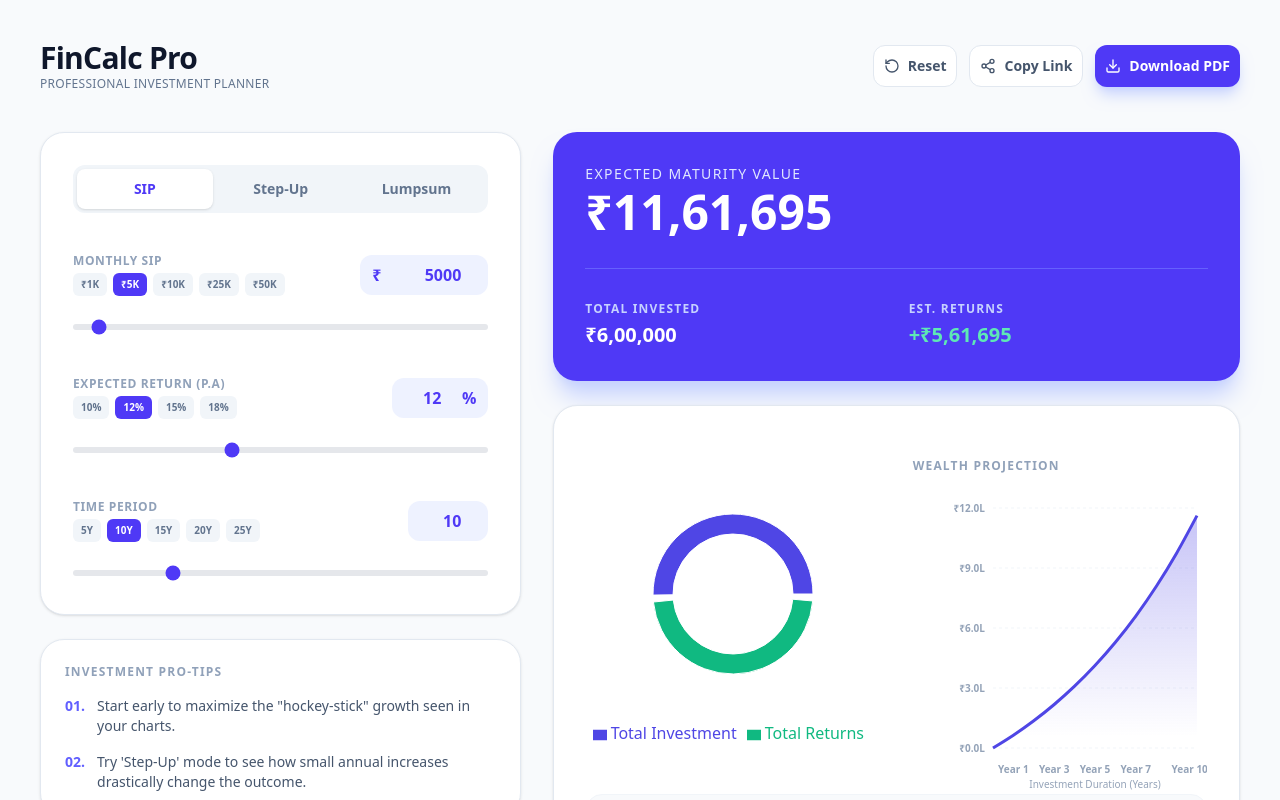
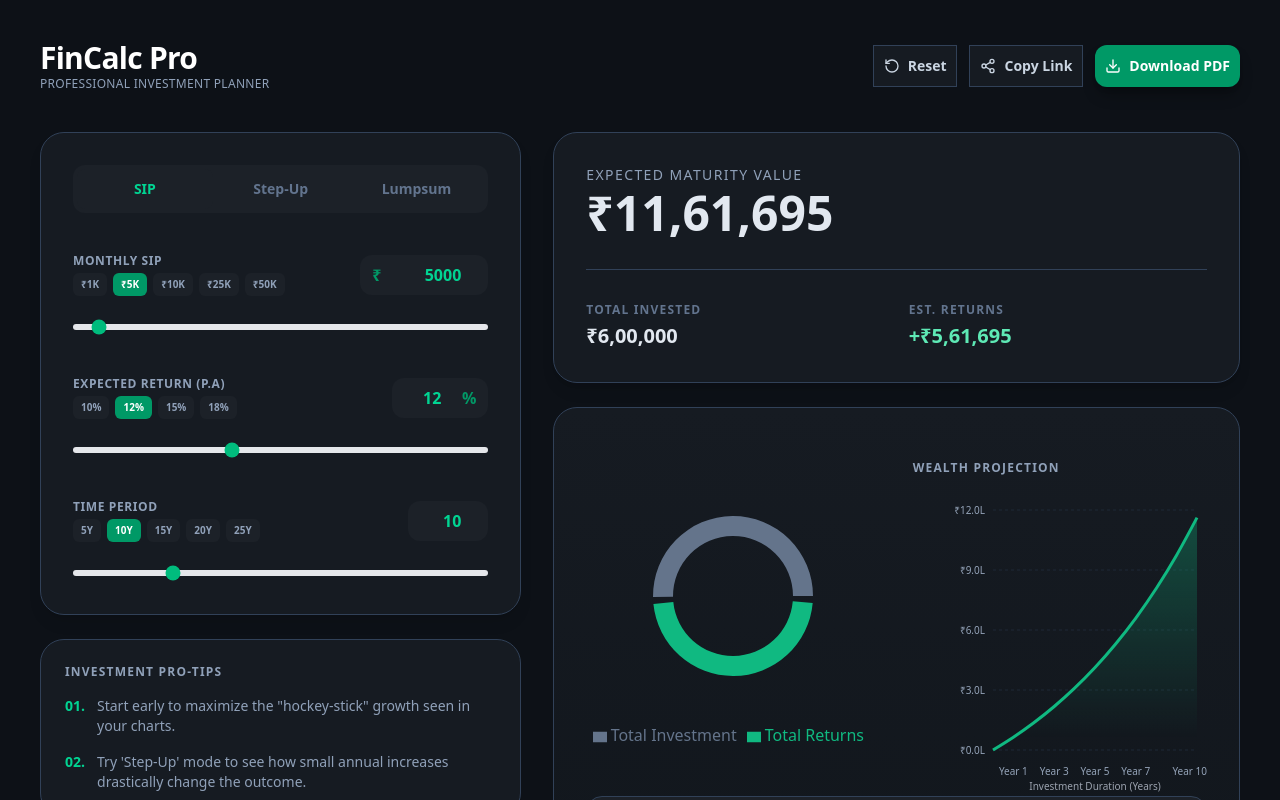
Before and after one commit to sohxmdv/sip-calculator, a React (Vite) app: page / in a window 1280 px wide. Shown: the top 800 px of the page. Built offline with nearby package versions, Linux system fonts and the light colour scheme.

Commit message:
Theme fixes

```diff
--- a/src/App.jsx
+++ b/src/App.jsx
@@ -24,24 +24,24 @@ function App() {
   };
 
   return (
-    <div className="min-h-screen bg-slate-50 p-4 md:p-8 lg:p-10">
+    <div className="min-h-screen bg-[#0d1117] text-slate-200 p-4 md:p-8 lg:p-10">
       <div className="max-w-7xl mx-auto">
 
         <header className="mb-6 md:mb-10 flex flex-col md:flex-row justify-between items-center gap-4">
           <div className="text-center md:text-left">
-            <h1 className="text-2xl md:text-3xl font-extrabold text-slate-900 tracking-tight">FinCalc Pro</h1>
-            <p className="text-slate-500 font-medium tracking-wide uppercase text-[10px] md:text-xs">Professional Investment Planner</p>
+            <h1 className="text-2xl md:text-3xl font-extrabold text-white tracking-tight">FinCalc Pro</h1>
+            <p className="text-slate-400 font-medium tracking-wide uppercase text-[10px] md:text-xs">Professional Investment Planner</p>
           </div>
 
           {/* ACTION BUTTONS */}
           <div className="flex gap-3">
-            <button onClick={sip.reset} className="p-2.5 bg-white border border-slate-200 text-slate-600 rounded-xl hover:bg-slate-50 transition-all flex items-center gap-2 text-sm font-bold">
+            <button onClick={sip.reset} className="p-2.5 bg-[#161b22] border border-slate-700 text-slate-300 hover:bg-[#1c2128] transition-all flex items-center gap-2 text-sm font-bold">
               <RotateCcw size={16} /> <span className="hidden sm:inline">Reset</span>
             </button>
-            <button onClick={handleShare} className="p-2.5 bg-white border border-slate-200 text-slate-600 rounded-xl hover:bg-slate-50 transition-all flex items-center gap-2 text-sm font-bold">
+            <button onClick={handleShare} className="p-2.5 bg-[#161b22] border border-slate-700 text-slate-300 hover:bg-[#1c2128] transition-all flex items-center gap-2 text-sm font-bold">
               <Share2 size={16} /> <span className="hidden sm:inline">Copy Link</span>
             </button>
-            <button onClick={() => window.print()} className="p-2.5 bg-indigo-600 text-white rounded-xl hover:bg-indigo-700 transition-all flex items-center gap-2 text-sm font-bold shadow-lg shadow-indigo-200">
+            <button onClick={() => window.print()} className="p-2.5 bg-emerald-600 hover:bg-emerald-700 text-white rounded-xl transition-all flex items-center gap-2 text-sm font-bold shadow-lg shadow-black/30">
               <Download size={16} /> <span className="hidden sm:inline">Download PDF</span>
             </button>
           </div>
@@ -59,15 +59,15 @@ function App() {
             <InputSection sip={sip} formatINR={formatINR} />
 
             {/* NEW: Quick Tips Card to fill the 'Blank Space' beautifully */}
-            <div className="hidden lg:block p-6 bg-white rounded-3xl border border-slate-200 shadow-sm">
+            <div className="hidden lg:block p-6 bg-[#161b22] rounded-3xl border border-slate-700">
               <h4 className="text-xs font-bold text-slate-400 uppercase tracking-widest mb-4">Investment Pro-Tips</h4>
               <ul className="space-y-4">
-                <li className="flex gap-3 text-sm text-slate-600">
-                  <span className="text-indigo-500 font-bold">01.</span>
+                <li className="flex gap-3 text-sm text-slate-400">
+                  <span className="text-emerald-400 font-bold">01.</span>
                   Start early to maximize the "hockey-stick" growth seen in your charts.
                 </li>
-                <li className="flex gap-3 text-sm text-slate-600">
-                  <span className="text-indigo-500 font-bold">02.</span>
+                <li className="flex gap-3 text-sm text-slate-400">
+                  <span className="text-emerald-400 font-bold">02.</span>
                   Try 'Step-Up' mode to see how small annual increases drastically change the outcome.
                 </li>
               </ul>
@@ -82,7 +82,7 @@ function App() {
           >
             <ResultsDisplay results={sip.results} formatINR={formatINR} />
 
-            <div className="bg-white p-6 md:p-8 rounded-3xl shadow-sm border border-slate-200">
+            <div className="bg-gradient-to-b from-[#161b22] to-[#11161c] p-6 md:p-8 rounded-3xl border border-slate-700">
               <div className="flex flex-col sm:flex-row items-center justify-around gap-8">
                 <div className="w-full sm:w-1/2 flex justify-center">
                   <Visualizer invested={sip.results.totalInvested} returns={sip.results.estimatedReturns} />
@@ -92,11 +92,11 @@ function App() {
                 </div>
               </div>
 
-              <div className="mt-8 p-4 md:p-6 bg-slate-50 rounded-2xl border border-slate-100">
-                <h4 className="font-bold text-slate-800 flex items-center gap-2 text-sm">
+              <div className="mt-8 p-4 md:p-6 bg-[#1c2128] rounded-2xl border border-slate-700">
+                <h4 className="font-bold text-slate-200 flex items-center gap-2 text-sm">
                   <span>🚀</span> Wealth Insight
                 </h4>
-                <p className="text-slate-600 text-xs md:text-sm mt-2 leading-relaxed">
+                <p className="text-slate-400 text-xs md:text-sm mt-2 leading-relaxed">
                   {getWealthInsight(sip.results, sip.years, sip.mode)}
                 </p>
               </div>
--- a/src/components/GrowthChart.jsx
+++ b/src/components/GrowthChart.jsx
@@ -9,17 +9,17 @@ const CustomTooltip = ({ active, payload, label }) => {
   if (active && payload && payload.length) {
     const { invested, gains, total } = payload[0].payload;
     return (
-      <div className="bg-white p-4 shadow-xl border border-slate-100 rounded-2xl">
+      <div className="bg-[#161b22] p-4 shadow-xl border border-slate-100 rounded-2xl">
         <p className="text-xs font-bold text-slate-400 uppercase mb-2">{label}</p>
         <div className="space-y-1">
-          <p className="text-sm font-semibold text-indigo-600">
+          <p className="text-sm font-semibold text-emerald-400">
             Invested: ₹{invested.toLocaleString('en-IN')}
           </p>
           <p className="text-sm font-semibold text-emerald-500">
             Gains: ₹{gains.toLocaleString('en-IN')}
           </p>
           <div className="pt-1 mt-1 border-t border-slate-100">
-            <p className="text-sm font-bold text-slate-800">
+            <p className="text-sm font-bold text-slate-200">
               Total: ₹{total.toLocaleString('en-IN')}
             </p>
           </div>
@@ -56,21 +56,21 @@ const GrowthChart = ({ monthlyAmount, rate, years }) => {
         <AreaChart data={data} margin={{ top: 10, right: 10, left: 20, bottom: 20 }}>
           <defs>
             <linearGradient id="colorTotal" x1="0" y1="0" x2="0" y2="1">
-              <stop offset="5%" stopColor="#4F46E5" stopOpacity={0.3}/>
-              <stop offset="95%" stopColor="#4F46E5" stopOpacity={0}/>
+              <stop offset="5%" stopColor="#10b981" stopOpacity={0.3}/>
+              <stop offset="95%" stopColor="#10b981" stopOpacity={0}/>
             </linearGradient>
           </defs>
-          <CartesianGrid strokeDasharray="3 3" vertical={false} stroke="#F1F5F9" />
+          <CartesianGrid strokeDasharray="3 3" vertical={false} stroke="#1f2937" />
 
           <XAxis
             dataKey="year"
             fontSize={10}
             tickLine={false}
             axisLine={false}
-            tick={{ fill: '#94A3B8', fontWeight: 600 }}
+            tick={{ fill: '#94A3B8', fontWeight: 500 }}
             dy={10}
           >
-            <Label value="Investment Duration (Years)" offset={-10} position="insideBottom" fontSize={10} fill="#94A3B8" />
+            <Label value="Investment Duration (Years)" offset={-10} position="insideBottom" fontSize={10} fill="#9ca3af" />
           </XAxis>
 
           <YAxis
@@ -78,15 +78,15 @@ const GrowthChart = ({ monthlyAmount, rate, years }) => {
             tickLine={false}
             axisLine={false}
             tickFormatter={(val) => `₹${(val / 100000).toFixed(1)}L`}
-            tick={{ fill: '#94A3B8', fontWeight: 600 }}
+            tick={{ fill: '#94A3B8', fontWeight: 500 }}
           />
 
-          <Tooltip content={<CustomTooltip />} cursor={{ stroke: '#4F46E5', strokeWidth: 1, strokeDasharray: '5 5' }} />
+          <Tooltip content={<CustomTooltip />} cursor={{ stroke: '#10b981', strokeWidth: 1, strokeDasharray: '5 5' }} />
 
           <Area
             type="monotone"
             dataKey="total"
-            stroke="#4F46E5"
+            stroke="#10b981"
             strokeWidth={3}
             fillOpacity={1}
             fill="url(#colorTotal)"
--- a/src/components/InputSection.jsx
+++ b/src/components/InputSection.jsx
@@ -13,8 +13,8 @@ const InputSection = ({ sip }) => {
     <button
       onClick={() => onClick(value)}
       className={`px-2 py-1 text-[10px] font-bold rounded-md transition-all ${current === value
-          ? 'bg-indigo-600 text-white'
-          : 'bg-slate-100 text-slate-500 hover:bg-indigo-100'
+          ? 'bg-emerald-600 text-white'
+          : 'bg-[#1c2128] text-slate-400 hover:bg-[#252b34]'
         }`}
     >
       {label}
@@ -22,15 +22,15 @@ const InputSection = ({ sip }) => {
   );
 
   return (
-    <div className="bg-white p-8 rounded-3xl shadow-sm border border-slate-200">
+    <div className="bg-[#161b22] p-8 rounded-3xl shadow-lg border border-slate-700">
 
       {/* MODE TOGGLE */}
-      <div className="flex p-1 bg-slate-100 rounded-xl mb-10">
+      <div className="flex p-1 bg-[#1c2128] rounded-xl mb-10">
         {['SIP', 'Step-Up', 'Lumpsum'].map((m) => (
           <button
             key={m}
             onClick={() => sip.setMode(m)}
-            className={`flex-1 py-2.5 text-sm font-bold rounded-lg transition-all ${sip.mode === m ? 'bg-white shadow-sm text-indigo-600' : 'text-slate-500 hover:text-slate-700'
+            className={`flex-1 py-2.5 text-sm font-bold rounded-lg transition-all ${sip.mode === m ? 'bg-[#1c2128] text-emerald-400' : 'text-slate-500 hover:text-slate-700'
               }`}
           >
             {m}
@@ -57,15 +57,15 @@ const InputSection = ({ sip }) => {
               </div>
             </div>
             <div className="relative">
-              <span className="absolute left-3 top-1/2 -translate-y-1/2 text-indigo-600 font-bold">₹</span>
+              <span className="absolute left-3 top-1/2 -translate-y-1/2 text-emerald-600 font-bold">₹</span>
               <input
                 type="number" value={sip.amount}
                 onChange={(e) => handleInputChange(e, sip.setAmount, 500, 1000000)}
-                className="w-32 pl-7 pr-3 py-2 bg-indigo-50 border-none rounded-xl text-right font-bold text-indigo-600 focus:ring-2 focus:ring-indigo-500 outline-none"
+                className="w-32 pl-7 pr-3 py-2 bg-[#1c2128] border-none rounded-xl text-right font-bold text-emerald-400 focus:ring-2 focus:ring-emerald-500 outline-none"
               />
             </div>
           </div>
-          <input type="range" min="500" max="100000" step="500" value={sip.amount || 0} onChange={(e) => sip.setAmount(Number(e.target.value))} className="w-full h-2 bg-slate-200 rounded-lg appearance-none cursor-pointer accent-indigo-600" />
+          <input type="range" min="500" max="100000" step="500" value={sip.amount || 0} onChange={(e) => sip.setAmount(Number(e.target.value))} className="w-full h-2 bg-slate-200 rounded-lg appearance-none cursor-pointer accent-emerald-600" />
         </div>
 
         {/* RETURNS INPUT */}
@@ -80,11 +80,11 @@ const InputSection = ({ sip }) => {
               </div>
             </div>
             <div className="relative">
-              <input type="number" step="0.1" value={sip.rate} onChange={(e) => handleInputChange(e, sip.setRate, 1, 30)} className="w-24 pr-8 py-2 bg-indigo-50 border-none rounded-xl text-right font-bold text-indigo-600 focus:ring-2 focus:ring-indigo-500 outline-none" />
-              <span className="absolute right-3 top-1/2 -translate-y-1/2 text-indigo-600 font-bold">%</span>
+              <input type="number" step="0.1" value={sip.rate} onChange={(e) => handleInputChange(e, sip.setRate, 1, 30)} className="w-24 pr-8 py-2 bg-[#1c2128] border-none rounded-xl text-right font-bold text-emerald-400 focus:ring-2 focus:ring-emerald-500 outline-none" />
+              <span className="absolute right-3 top-1/2 -translate-y-1/2 text-emerald-600 font-bold">%</span>
             </div>
           </div>
-          <input type="range" min="1" max="30" step="0.1" value={sip.rate || 0} onChange={(e) => sip.setRate(Number(e.target.value))} className="w-full h-2 bg-slate-200 rounded-lg appearance-none cursor-pointer accent-indigo-600" />
+          <input type="range" min="1" max="30" step="0.1" value={sip.rate || 0} onChange={(e) => sip.setRate(Number(e.target.value))} className="w-full h-2 bg-slate-200 rounded-lg appearance-none cursor-pointer accent-emerald-500" />
         </div>
 
         {/* YEARS INPUT */}
@@ -98,22 +98,22 @@ const InputSection = ({ sip }) => {
                 ))}
               </div>
             </div>
-            <input type="number" value={sip.years} onChange={(e) => handleInputChange(e, sip.setYears, 1, 40)} className="w-20 px-3 py-2 bg-indigo-50 border-none rounded-xl text-right font-bold text-indigo-600 focus:ring-2 focus:ring-indigo-500 outline-none" />
+            <input type="number" value={sip.years} onChange={(e) => handleInputChange(e, sip.setYears, 1, 40)} className="w-20 px-3 py-2 bg-[#1c2128] border-none rounded-xl text-right font-bold text-emerald-400 focus:ring-2 focus:ring-emerald-500 outline-none" />
           </div>
-          <input type="range" min="1" max="40" value={sip.years || 0} onChange={(e) => sip.setYears(Number(e.target.value))} className="w-full h-2 bg-slate-200 rounded-lg appearance-none cursor-pointer accent-indigo-600" />
+          <input type="range" min="1" max="40" value={sip.years || 0} onChange={(e) => sip.setYears(Number(e.target.value))} className="w-full h-2 bg-slate-200 rounded-lg appearance-none cursor-pointer accent-emerald-500" />
         </div>
 
         {/* STEP-UP INPUT (Bonus Requirement 4a) */}
         {sip.mode === 'Step-Up' && (
-          <motion.div initial={{ opacity: 0, y: -10 }} animate={{ opacity: 1, y: 0 }} className="space-y-4 pt-6 border-t border-slate-100">
+          <motion.div initial={{ opacity: 0, y: -10 }} animate={{ opacity: 1, y: 0 }} className="space-y-4 pt-6 border-slate-700">
             <div className="flex justify-between items-center">
-              <label className="text-sm font-bold text-indigo-600 uppercase tracking-wider">Annual Step-Up</label>
+              <label className="text-sm font-bold text-emerald-600 uppercase tracking-wider">Annual Step-Up</label>
               <div className="relative">
-                <input type="number" value={sip.stepUp} onChange={(e) => handleInputChange(e, sip.setStepUp, 1, 50)} className="w-24 pr-8 py-2 bg-indigo-50 border-none rounded-xl text-right font-bold text-indigo-600 focus:ring-2 focus:ring-indigo-500 outline-none" />
-                <span className="absolute right-3 top-1/2 -translate-y-1/2 text-indigo-600 font-bold">%</span>
+                <input type="number" value={sip.stepUp} onChange={(e) => handleInputChange(e, sip.setStepUp, 1, 50)} className="w-24 pr-8 py-2 bg-[#1c2128] border-none rounded-xl text-right font-bold text-emerald-400 focus:ring-2 focus:ring-emerald-500 outline-none" />
+                <span className="absolute right-3 top-1/2 -translate-y-1/2 text-emerald-400 font-bold">%</span>
               </div>
             </div>
-            <input type="range" min="1" max="50" value={sip.stepUp || 0} onChange={(e) => sip.setStepUp(Number(e.target.value))} className="w-full h-2 bg-indigo-100 rounded-lg appearance-none cursor-pointer accent-indigo-600" />
+            <input type="range" min="1" max="50" value={sip.stepUp || 0} onChange={(e) => sip.setStepUp(Number(e.target.value))} className="w-full h-2 bg-[#252b34] rounded-lg appearance-none cursor-pointer accent-emerald-500" />
           </motion.div>
         )}
       </div>
--- a/src/components/ResultsDisplay.jsx
+++ b/src/components/ResultsDisplay.jsx
@@ -3,9 +3,9 @@ import AnimatedNumber from './AnimatedNumber';
 
 const ResultsDisplay = ({ results, formatINR }) => {
   return (
-    <div className="bg-indigo-600 p-6 md:p-8 rounded-3xl text-white shadow-xl shadow-indigo-200">
+    <div className="bg-[#161b22] p-6 md:p-8 rounded-3xl border border-slate-700 shadow-lg">
       <div className="space-y-1 mb-6 md:mb-8">
-        <p className="text-indigo-100 font-medium text-[10px] md:text-sm uppercase tracking-widest">
+        <p className="text-slate-400 font-medium text-[10px] md:text-sm uppercase tracking-widest">
           Expected Maturity Value
         </p>
         {/* Adjusted text size for mobile */}
@@ -14,9 +14,9 @@ const ResultsDisplay = ({ results, formatINR }) => {
         </h2>
       </div>
 
-      <div className="grid grid-cols-2 gap-4 md:gap-6 pt-6 md:pt-8 border-t border-indigo-400/50">
+      <div className="grid grid-cols-2 gap-4 md:gap-6 pt-6 md:pt-8 border-t border-slate-700">
         <div className="space-y-1">
-          <p className="text-indigo-200 text-[10px] md:text-xs font-bold uppercase tracking-widest">
+          <p className="text-slate-500 text-[10px] md:text-xs font-bold uppercase tracking-widest">
             Total Invested
           </p>
           <p className="text-lg md:text-xl font-bold">
@@ -24,7 +24,7 @@ const ResultsDisplay = ({ results, formatINR }) => {
           </p>
         </div>
         <div className="space-y-1">
-          <p className="text-indigo-200 text-[10px] md:text-xs font-bold uppercase tracking-widest">
+          <p className="text-slate-500 text-[10px] md:text-xs font-bold uppercase tracking-widest">
             Est. Returns
           </p>
           <p className="text-lg md:text-xl font-bold text-emerald-300">
--- a/src/components/Visualizer.jsx
+++ b/src/components/Visualizer.jsx
@@ -7,7 +7,7 @@ const Visualizer = ({ invested, returns }) => {
     { name: 'Total Returns', value: returns },
   ];
 
-  const COLORS = ['#4F46E5', '#10B981']; // Indigo and Emerald
+  const COLORS = ['#64748b', '#10B981'];
 
   return (
     <div className="h-[300px] w-full mt-6">
@@ -19,6 +19,7 @@ const Visualizer = ({ invested, returns }) => {
             outerRadius={80}
             paddingAngle={5}
             dataKey="value"
+            stroke="none"
           >
             {data.map((entry, index) => (
               <Cell key={`cell-${index}`} fill={COLORS[index % COLORS.length]} />
--- a/src/index.css
+++ b/src/index.css
@@ -1,10 +1,10 @@
 @import "tailwindcss";
 
 body {
-  @apply bg-[#F9FAFB] text-slate-900 antialiased;
+  @apply bg-[#0d1117] text-slate-200 antialiased;
 }
 
 /* Custom slider styling for that premium look */
 input[type='range'] {
-  @apply h-1.5 w-full cursor-pointer appearance-none rounded-lg bg-gray-200 accent-indigo-600;
+  @apply h-1.5 w-full cursor-pointer appearance-none rounded-lg bg-gray-200 accent-emerald-500;
 }
```
